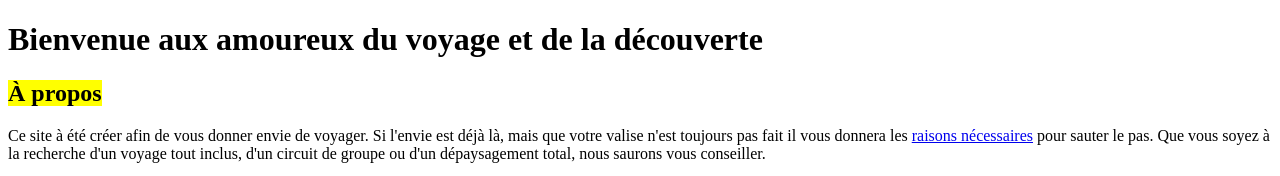
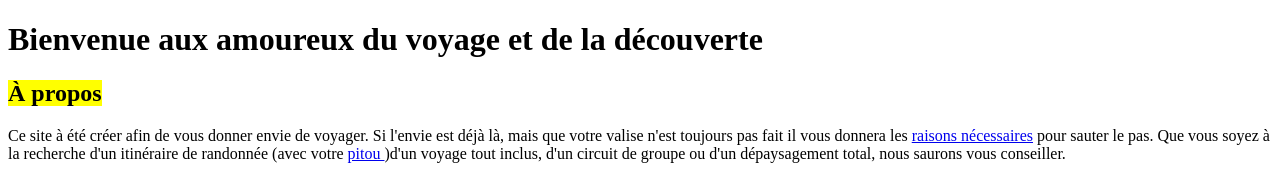
Before and after one commit to traveler95/traveler.github.io, a plain HTML site: page index.html in a window 1280 px wide. Shown: the top 176 px of the page. Drawn offline with Linux system fonts and the light colour scheme.

Commit message:
Add files via upload

```diff
--- a/index.html
+++ b/index.html
@@ -9,11 +9,13 @@
 
 <p>Ce site à été créer afin de vous donner envie de voyager. Si l'envie est déjà là, mais que
 votre valise n'est toujours pas fait il vous donnera les <a href="pourquoi_voyager.html">raisons
- nécessaires</a> pour sauter le pas. Que vous soyez à la recherche d'un voyage tout inclus, d'un
- circuit de groupe ou d'un dépaysagement total, nous saurons vous conseiller.</p>
+ nécessaires</a> pour sauter le pas. Que vous soyez à la recherche d'un itinéraire de randonnée
+ (avec votre <a href="https://chienspermis.github.io/" target="_blank"> pitou </a>)d'un voyage tout inclus, d'un circuit de groupe ou d'un dépaysagement total,
+ nous saurons vous conseiller.</p>
 
 <img src="images/valise.jpg" width=350 height=250> <img src="images/directions.jpg" width=350 height=250>
 
-<p>Si vous avez <ins>besoin de conseils ou plus d'informations</ins> pour organiser votre prochain départ,<del>n'hésitez pas à nous contacter</del> <a href="file:///Z:/Tech%20Doc/Session4/Informatisation/Travail%20final%20HTML/contact.html" target="_blank"> appelez-nous!</a></p>
+<p>Si vous avez <ins>besoin de conseils ou plus d'informations</ins> pour organiser votre
+ prochain départ,<del>n'hésitez pas à nous contacter</del> <a href="file:///Z:/Tech%20Doc/Session4/Informatisation/Travail%20final%20HTML/contact.html" target="_blank"> appelez-nous!</a></p>
 </body>
 </html>
```
